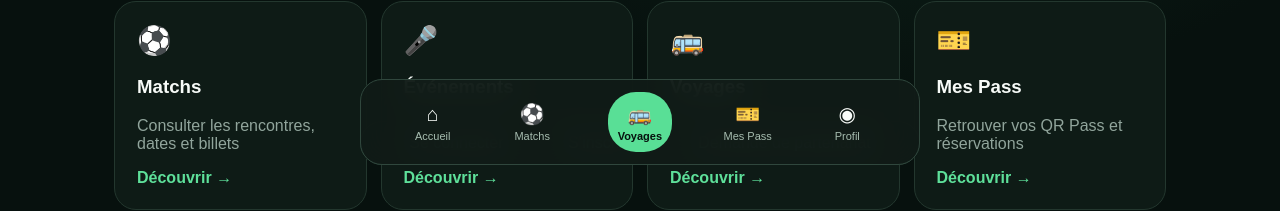
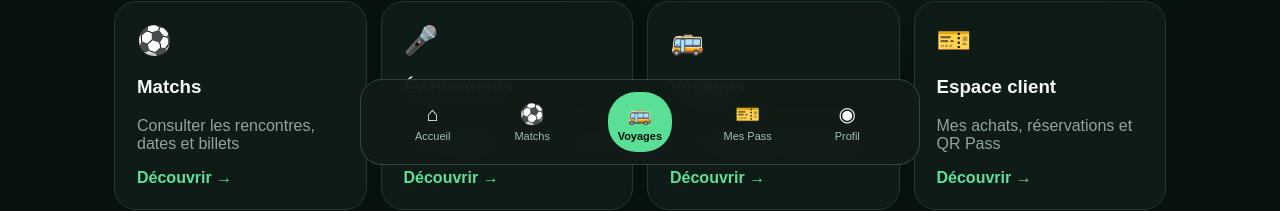
Before and after one commit to AngyBlack237/MON-PASS, a Next.js app: page / in a window 1280 px wide. Shown: the part 617-828 px from the top of the page. Built offline with nearby package versions, Linux system fonts and the light colour scheme; no server answers.

Commit message:
Link unified client purchases and QR wallet on homepage

```diff
--- a/app/page.js
+++ b/app/page.js
@@ -1,4 +1,4 @@
 import BottomNav from "./components/BottomNav";
 import CountrySelector from "./components/CountrySelector";
-const services=[["⚽","Matchs","Consulter les rencontres, dates et billets","/matchs"],["🎤","Événements","Concerts, showcases, conférences et festivals","/evenements"],["🚌","Voyages","Agences, départs, destinations et catégories","/voyages"],["🎫","Mes Pass","Retrouver vos QR Pass et réservations","/mes-pass"],["◉","Mon profil","Renseigner vos nom et prénoms","/profil"]];
+const services=[["⚽","Matchs","Consulter les rencontres, dates et billets","/matchs"],["🎤","Événements","Concerts, showcases, conférences et festivals","/evenements"],["🚌","Voyages","Agences, départs, destinations et catégories","/voyages"],["🎫","Espace client","Mes achats, réservations et QR Pass","/mes-pass"],["◉","Mon profil","Renseigner vos nom et prénoms","/profil"]];
 export default function Home(){return <main><header><a className="brand" href="/">MON <b>PASS</b></a><nav style={{display:"flex",gap:12,flexWrap:"wrap",alignItems:"center"}}><a className="account" href="/compte">Se connecter</a><a className="account" href="/compte?mode=signup">S’inscrire</a><a className="account" href="/devenir-partenaire">Demande de partenariat</a></nav></header><section className="hero"><CountrySelector/><h1>Un compte.<br/>Un QR. <em>Tous vos billets.</em></h1><p>MON PASS, votre application panafricaine pour les matchs, événements, voyages et QR Pass.</p><div className="actions"><a className="primary navCta" href="/mes-pass">Mes QR Pass</a><a className="account navCta" href="/voyages">Voir les voyages</a></div></section><section><h2>Que voulez-vous faire ?</h2><div className="grid">{services.map(([icon,title,desc,url])=><article key={title}><span className="icon">{icon}</span><h3>{title}</h3><p>{desc}</p><a href={url}>Découvrir →</a></article>)}</div></section><section className="formWrap"><span className="pill">ESPACE PROFESSIONNEL</span><h2>Devenir partenaire MON PASS</h2><p>Agences de voyages, organisateurs et clubs : demandez votre partenariat. Après validation par MON PASS, gérez vos offres, billets et ventes depuis un espace dédié.</p><a className="primary navCta" href="/devenir-partenaire">Faire une demande de partenariat →</a></section><BottomNav/></main>}
```
